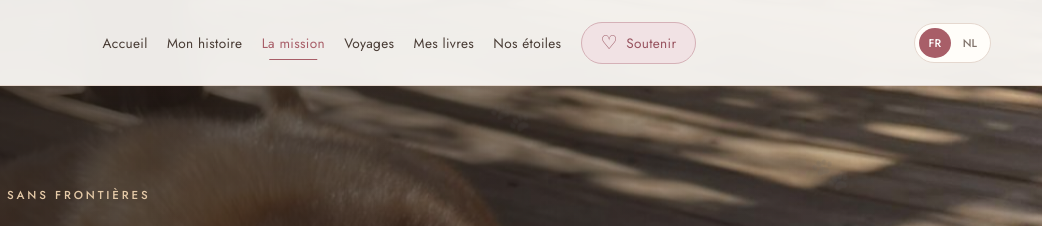
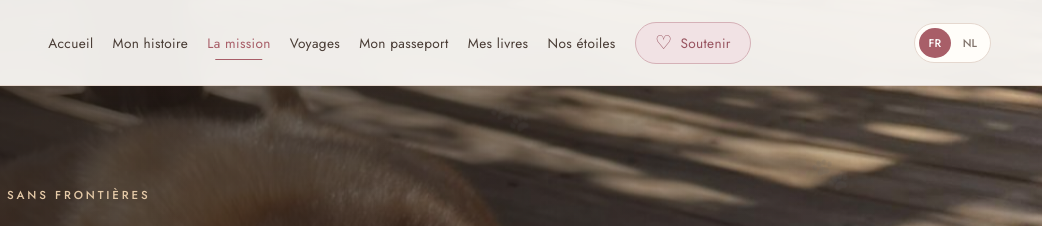
Before and after one commit to CoeurErrant/Coeur-errant, a plain HTML site: page mission.html in a window 1280 px wide. Shown: the top 226 px of the page, 238-1280 px from the left. Drawn offline with nearby package versions, Linux system fonts and the light colour scheme.

Commit message:
<li><a href="passeport.html">Mon passeport</a></li>

```diff
--- a/mission.html
+++ b/mission.html
@@ -50,6 +50,7 @@
     </li>
 
     <li><a href="voyages.html">Voyages</a></li>
+    <li><a href="passeport.html">Mon passeport</a></li>
 
     <li><a href="livres.html">Mes livres</a></li>
 
```
